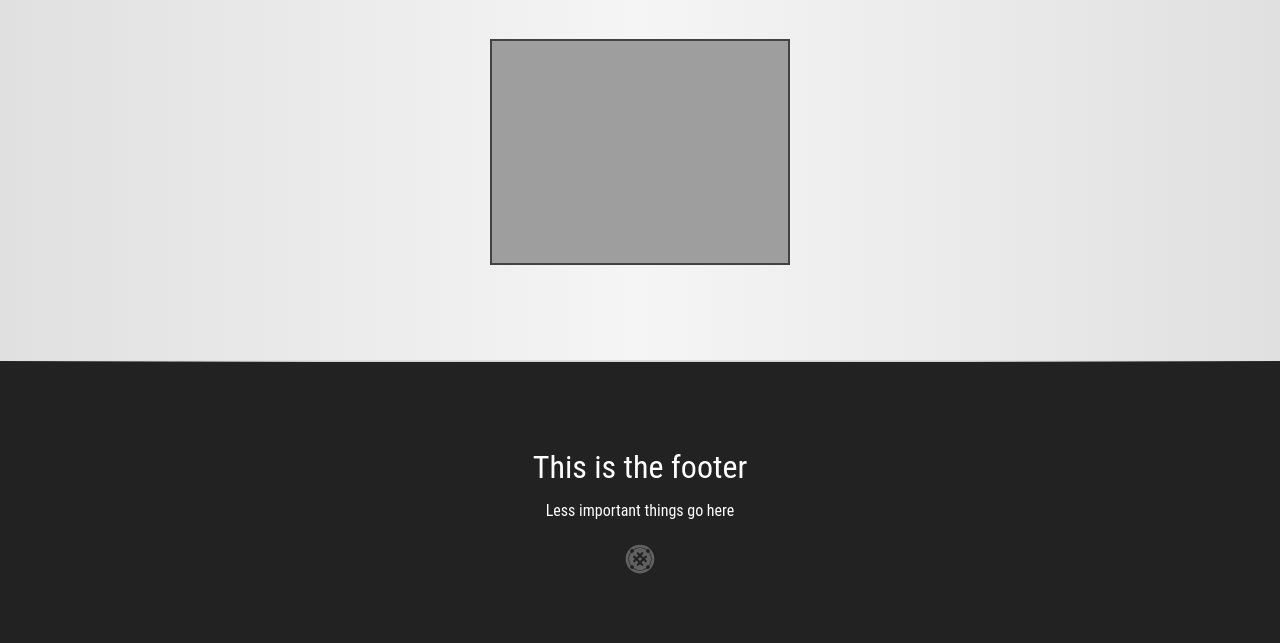
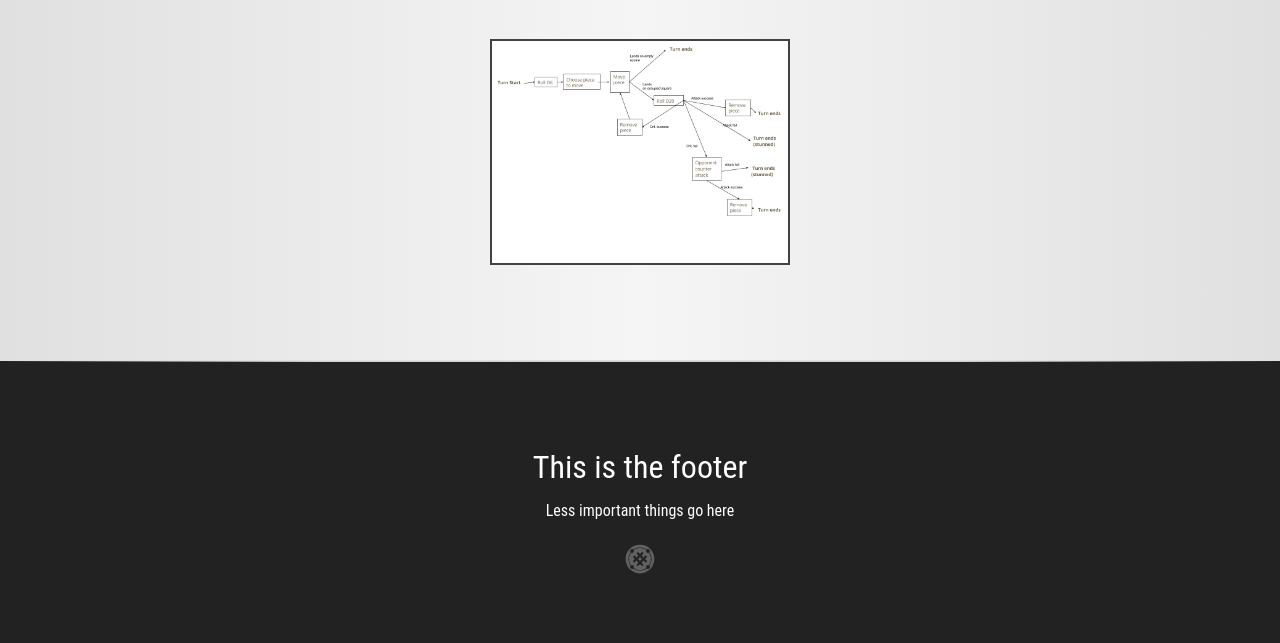
Before and after one commit to hancandy/hashbrown-boilerplate-github-pages, a Jekyll site: the page built from content/en/e299e3e9d6aacab759e3a6e7764f6e92b1229230.md, in a window 1280 px wide. Shown: the part 1233-1876 px from the top of the page. Built offline with Jekyll 4.4.1, drawn with Linux system fonts in a browser that asks for light colours.

Commit message:
Commit from HashBrown CMS

```diff
--- a/content/en/e299e3e9d6aacab759e3a6e7764f6e92b1229230.md
+++ b/content/en/e299e3e9d6aacab759e3a6e7764f6e92b1229230.md
@@ -9,7 +9,7 @@ sections:
         theme: dark
     -
         template: richTextSection
-        text: "<iframe allowfullscreen=\"true\" frameborder=\"0\" height=\"569\" mozallowfullscreen=\"true\" src=\"https://docs.google.com/presentation/d/e/2PACX-1vSS9AAmqSH2mEuhbQ8jVgtl4JCNjF0_RWqhrQypNfRgfM9pXee6DZvyHXlB19B--UNUOWO8KkjMltr6/embed?start=false&amp;loop=false&amp;delayms=3000\" webkitallowfullscreen=\"true\" width=\"960\"></iframe>\n\n![detailed-gameloop.png](//kimberlyliu.com/itu-portfolio/media/d7c2bed3766923dba43e2f215c82f83169598613/deatailed-gameloop.png)"
+        text: "<iframe allowfullscreen=\"true\" frameborder=\"0\" height=\"569\" mozallowfullscreen=\"true\" src=\"https://docs.google.com/presentation/d/e/2PACX-1vSS9AAmqSH2mEuhbQ8jVgtl4JCNjF0_RWqhrQypNfRgfM9pXee6DZvyHXlB19B--UNUOWO8KkjMltr6/embed?start=false&amp;loop=false&amp;delayms=3000\" webkitallowfullscreen=\"true\" width=\"960\"></iframe>\n\n![detailed-gameloop.png](//kimberlyliu.com/itu-portfolio/media/d7c2bed3766923dba43e2f215c82f83169598613/detailed-gameloop.jpg)"
 meta:
     id: e299e3e9d6aacab759e3a6e7764f6e92b1229230
     parentId: f8d133111ad5ddad52a465c47d7cdbef5923fc8d
```
